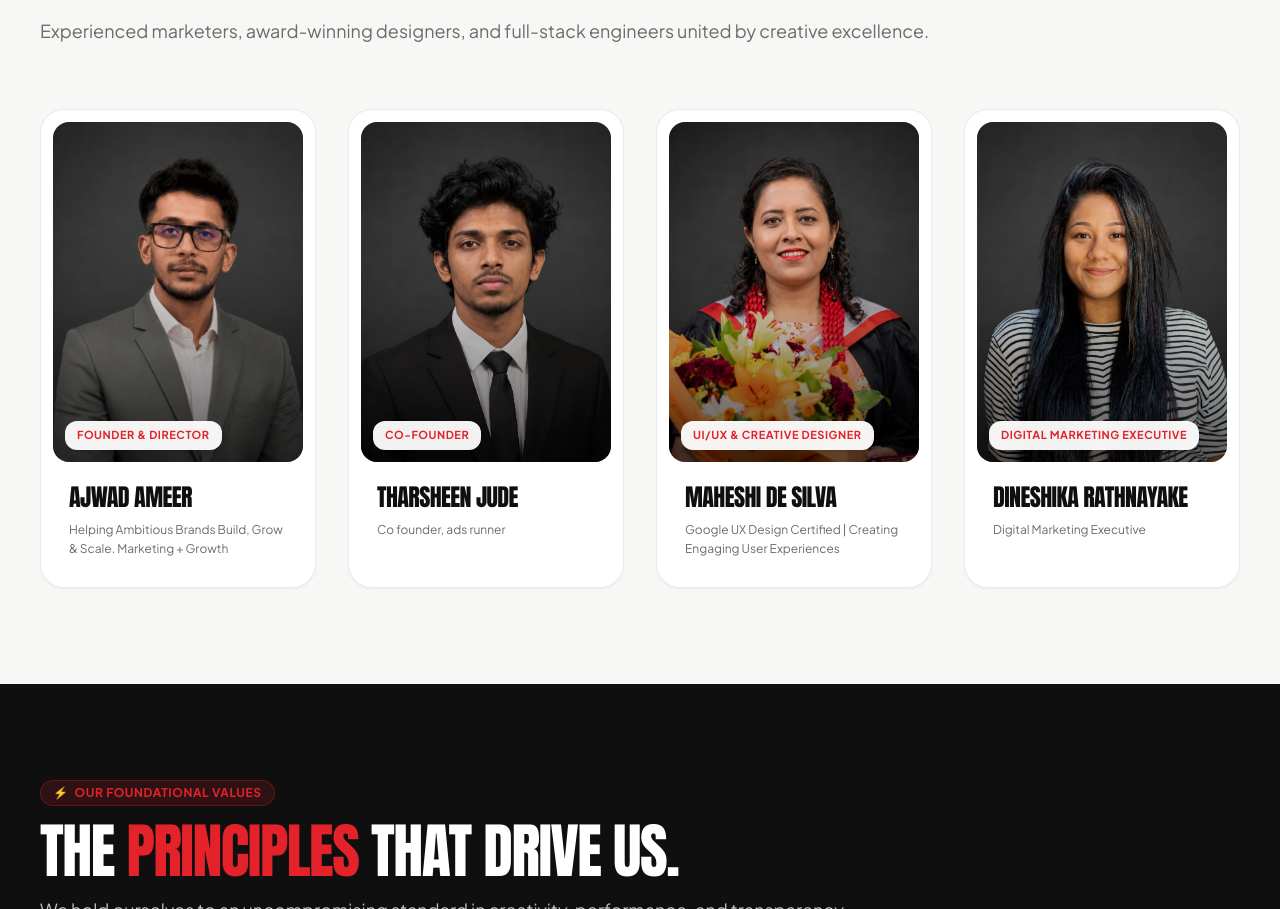
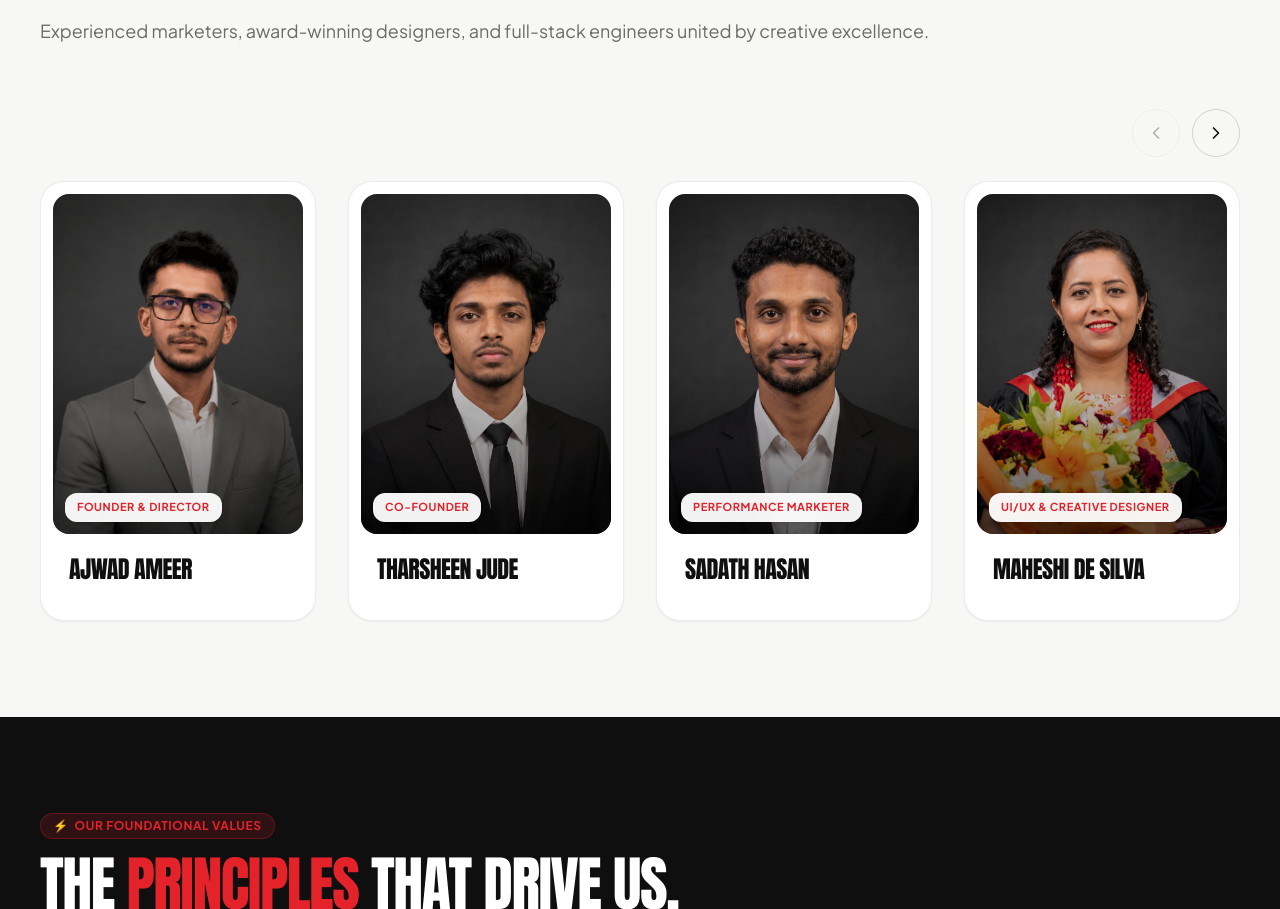
Before and after one commit to chamodlw/10XCreative, a Next.js app: page /about in a window 1280 px wide. Shown: the part 2106-3015 px from the top of the page. Built offline with nearby package versions, Linux system fonts and the light colour scheme; no server answers.

Commit message:
subtitles remove

```diff
--- a/app/about/page.tsx
+++ b/app/about/page.tsx
@@ -2,6 +2,7 @@ import { Metadata } from "next";
 import Image from "next/image";
 import SectionTitle from "@/components/ui/SectionTitle";
 import Button from "@/components/ui/Button";
+import TeamSlider from "@/components/about/TeamSlider";
 import { Target, Lightbulb, Shield, Rocket, Eye, Compass } from "lucide-react";
 
 export const metadata: Metadata = {
@@ -67,6 +68,14 @@ const TEAM_MEMBERS = [
   },
   {
     number: "03",
+    tag: "PERFORMANCE MARKETING",
+    name: "Sadath Hasan",
+    role: "Performance Marketer",
+    bio: "5+ years of hands-on paid media experience - planning, launching and scaling campaigns that turn ad spend into measurable growth.",
+    image: "/images/team/Sadath-Hassan.jpg",
+  },
+  {
+    number: "04",
     tag: "CREATIVE & UI/UX",
     name: "Maheshi De Silva",
     role: "UI/UX & Creative Designer",
@@ -74,7 +83,7 @@ const TEAM_MEMBERS = [
     image: "/images/team/Maheshi-De-Silva.jpg",
   },
   {
-    number: "04",
+    number: "05",
     tag: "PERFORMANCE",
     name: "Dineshika Rathnayake",
     role: "Digital Marketing Executive",
@@ -202,49 +211,7 @@ export default function AboutPage() {
           className="mb-16"
         />
 
-        <div className="grid grid-cols-1 sm:grid-cols-2 lg:grid-cols-4 gap-8">
-          {TEAM_MEMBERS.map((member, idx) => (
-            <div
-              key={idx}
-              className="group relative bg-white rounded-3xl p-3 border border-black/8 shadow-xs hover:shadow-2xl hover:border-[#E3222A]/40 transition-all duration-500 flex flex-col justify-between"
-            >
-              {/* Photo Area */}
-              <div className="relative h-[320px] sm:h-[340px] w-full rounded-2xl overflow-hidden bg-[#ECECEA]">
-                <Image
-                  src={member.image}
-                  alt={member.name}
-                  fill
-                  sizes="(max-width: 640px) 100vw, (max-width: 1024px) 50vw, 25vw"
-                  className="object-cover object-top transition-transform duration-700 ease-out group-hover:scale-105"
-                />
-
-                {/* Subtle gradient overlay at bottom of photo */}
-                <div className="absolute inset-0 bg-gradient-to-t from-black/80 via-black/20 to-transparent opacity-80 group-hover:opacity-90 transition-opacity" />
-
-
-
-                {/* Bottom role pill floating on image */}
-                <div className="absolute bottom-3 left-3 right-3 z-10">
-                  <span className="inline-block px-3 py-1.5 rounded-xl bg-white/95 backdrop-blur-md text-[#E3222A] text-[11px] font-bold uppercase tracking-wider shadow-md">
-                    {member.role}
-                  </span>
-                </div>
-              </div>
-
-              {/* Card Content */}
-              <div className="p-4 pt-5 flex flex-col flex-grow justify-between">
-                <div>
-                  <h3 className="font-display text-2xl uppercase tracking-tight text-[#0F0F10] group-hover:text-[#E3222A] transition-colors leading-tight mb-2">
-                    {member.name}
-                  </h3>
-                  <p className="text-xs text-[#6B6B6B] leading-relaxed">
-                    {member.bio}
-                  </p>
-                </div>
-              </div>
-            </div>
-          ))}
-        </div>
+        <TeamSlider members={TEAM_MEMBERS} />
       </section>
 
       {/* Core Values - moved below Team */}
--- /dev/null
+++ b/components/about/TeamSlider.tsx
@@ -0,0 +1,115 @@
+"use client";
+
+import { useCallback, useEffect, useRef, useState } from "react";
+import Image from "next/image";
+import { ChevronLeft, ChevronRight } from "lucide-react";
+
+export interface TeamMember {
+  number: string;
+  tag: string;
+  name: string;
+  role: string;
+  bio: string;
+  image: string;
+}
+
+/** Team cards: stacked 1-up on mobile, 2-up on tablet; arrow-driven slider (4 per view) on lg+ screens. */
+export default function TeamSlider({ members }: { members: TeamMember[] }) {
+  const trackRef = useRef<HTMLDivElement>(null);
+  const [canPrev, setCanPrev] = useState(false);
+  const [canNext, setCanNext] = useState(false);
+
+  const update = useCallback(() => {
+    const el = trackRef.current;
+    if (!el) return;
+    setCanPrev(el.scrollLeft > 4);
+    setCanNext(el.scrollLeft + el.clientWidth < el.scrollWidth - 4);
+  }, []);
+
+  useEffect(() => {
+    update();
+    const el = trackRef.current;
+    if (!el) return;
+    el.addEventListener("scroll", update, { passive: true });
+    window.addEventListener("resize", update);
+    return () => {
+      el.removeEventListener("scroll", update);
+      window.removeEventListener("resize", update);
+    };
+  }, [update]);
+
+  const slide = (dir: 1 | -1) => {
+    const el = trackRef.current;
+    if (!el) return;
+    const card = el.querySelector<HTMLElement>("[data-team-card]");
+    const gap = parseFloat(getComputedStyle(el).columnGap) || 0;
+    el.scrollBy({ left: dir * ((card?.offsetWidth ?? el.clientWidth) + gap), behavior: "smooth" });
+  };
+
+  const arrow =
+    "w-12 h-12 rounded-full border flex items-center justify-center transition-all duration-300 disabled:opacity-30 disabled:cursor-not-allowed";
+
+  return (
+    <div>
+      <div className="hidden lg:flex justify-end gap-3 mb-6">
+        <button
+          type="button"
+          onClick={() => slide(-1)}
+          disabled={!canPrev}
+          aria-label="Previous team member"
+          data-cursor="link"
+          className={`${arrow} border-black/15 text-[#0F0F10] enabled:hover:bg-[#E3222A] enabled:hover:border-[#E3222A] enabled:hover:text-white`}
+        >
+          <ChevronLeft className="w-5 h-5" />
+        </button>
+        <button
+          type="button"
+          onClick={() => slide(1)}
+          disabled={!canNext}
+          aria-label="Next team member"
+          data-cursor="link"
+          className={`${arrow} border-black/15 text-[#0F0F10] enabled:hover:bg-[#E3222A] enabled:hover:border-[#E3222A] enabled:hover:text-white`}
+        >
+          <ChevronRight className="w-5 h-5" />
+        </button>
+      </div>
+
+      <div
+        ref={trackRef}
+        data-lenis-prevent-wheel
+        className="grid grid-cols-1 sm:grid-cols-2 gap-8 lg:flex lg:overflow-x-auto lg:snap-x lg:snap-mandatory lg:scroll-smooth lg:pb-4 lg:-mb-4 [scrollbar-width:none] [&::-webkit-scrollbar]:hidden"
+        aria-label="Team members"
+      >
+        {members.map((member) => (
+          <div
+            key={member.number}
+            data-team-card
+            className="group relative lg:snap-start lg:shrink-0 lg:basis-[calc((100%-6rem)/4)] bg-white rounded-3xl p-3 border border-black/8 shadow-xs hover:shadow-2xl hover:border-[#E3222A]/40 transition-all duration-500 flex flex-col"
+          >
+            <div className="relative h-[320px] sm:h-[340px] w-full rounded-2xl overflow-hidden bg-[#ECECEA]">
+              <Image
+                src={member.image}
+                alt={member.name}
+                fill
+                sizes="(max-width: 640px) 100vw, (max-width: 1024px) 50vw, 25vw"
+                className="object-cover object-top transition-transform duration-700 ease-out group-hover:scale-105"
+              />
+              <div className="absolute inset-0 bg-gradient-to-t from-black/80 via-black/20 to-transparent opacity-80 group-hover:opacity-90 transition-opacity" />
+              <div className="absolute bottom-3 left-3 right-3 z-10">
+                <span className="inline-block px-3 py-1.5 rounded-xl bg-white/95 backdrop-blur-md text-[#E3222A] text-[11px] font-bold uppercase tracking-wider shadow-md">
+                  {member.role}
+                </span>
+              </div>
+            </div>
+
+            <div className="p-4 pt-5 flex flex-col flex-grow">
+              <h3 className="font-display text-2xl uppercase tracking-tight text-[#0F0F10] group-hover:text-[#E3222A] transition-colors leading-tight mb-2">
+                {member.name}
+              </h3>
+            </div>
+          </div>
+        ))}
+      </div>
+    </div>
+  );
+}
```
